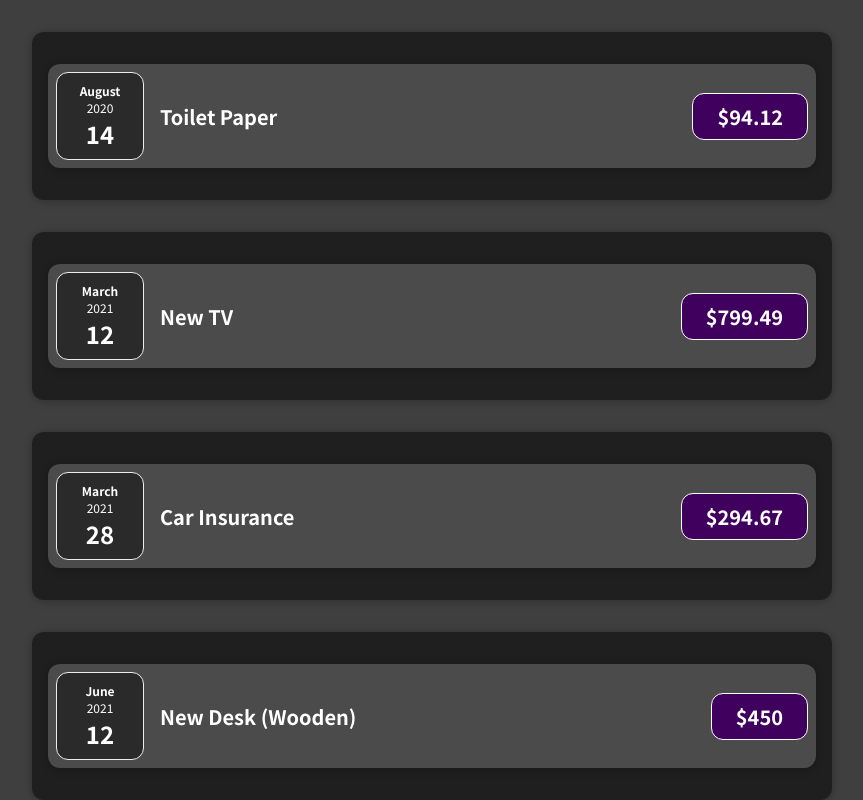
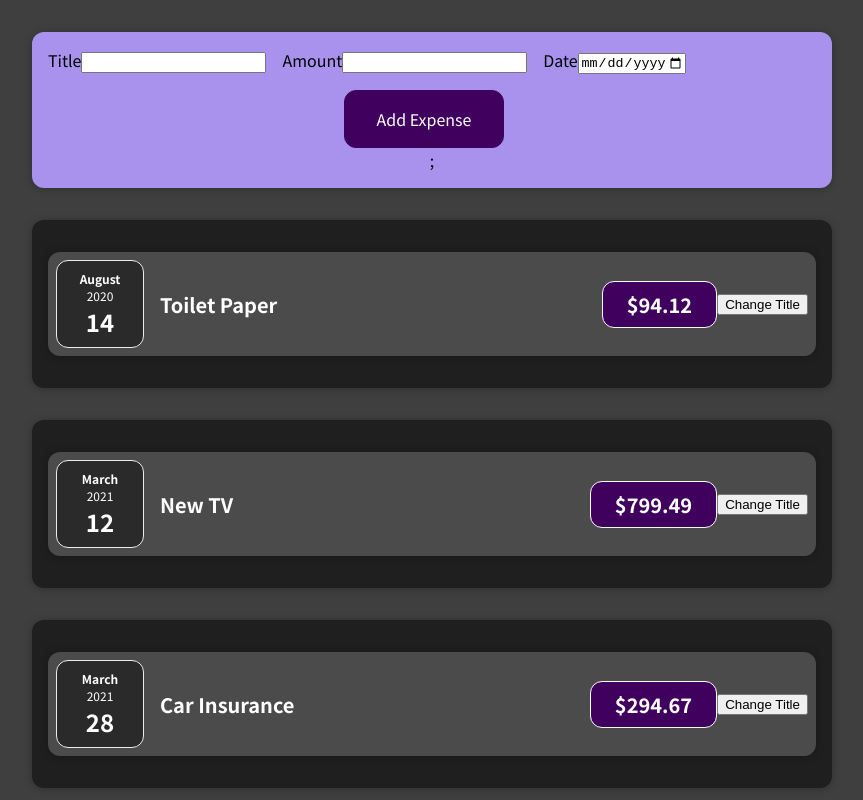
Before and after one commit to evelyndotjs/expense_tracker, a React (Create React App) app: page / in a window 1280 px wide. Shown: the top 800 px of the page, without its empty margins (208-1071 px from the left). Built offline with nearby package versions, Linux system fonts and the light colour scheme.

Commit message:
Add Expense form

```diff
--- a/src/App.js
+++ b/src/App.js
@@ -1,4 +1,5 @@
 import Expenses from "./components/Expenses/Expenses";
+import NewExpense from "./components/NewExpense/NewExpense";
 
 function App() {
   const expenses = [
@@ -25,6 +26,7 @@
 
   return (
     <div>
+      <NewExpense />
       {expenses.map((expense) => (
         <Expenses
           key={expenses.id}
--- a/src/components/Expenses/ExpenseItem.js
+++ b/src/components/Expenses/ExpenseItem.js
@@ -1,16 +1,23 @@
-import React from "react";
+import React, { useState } from "react";
 import "./ExpenseItem.css";
 import ExpenseDate from "./ExpenseDate";
 import Card from "../UI/Card";
 
 function ExpenseItem(props) {
+  const [title, setTitle] = useState(props.title);
+
+  function handleClick() {
+    setTitle("Updated");
+  }
+
   return (
     <Card className="expense-item">
       <ExpenseDate date={props.date} />
       <div className="expense-item__description">
-        <h2>{props.title}</h2>
+        <h2>{title}</h2>
         <div className="expense-item__price">${props.amount}</div>
       </div>
+      <button onClick={handleClick}>Change Title</button>
     </Card>
   );
 }
--- /dev/null
+++ b/src/components/NewExpense/ExpenseForm.css
@@ -0,0 +1,26 @@
+.new-expense__controls {
+  display: flex;
+  flex-wrap: wrap;
+  gap: 1rem;
+  margin-bottom: 1rem;
+  text-align: left;
+}
+
+.new-expense__control label {
+  font-weight: bold;
+  margin-bottom: 0.5rem;
+  display: block;
+}
+
+.new-expense__control input {
+  font: inherit;
+  padding: 0.5rem;
+  border-radius: 6px;
+  border: 1px solid #ccc;
+  width: 20rem;
+  max-width: 100%;
+}
+
+.new-expense__actions {
+  text-align: right;
+}
--- /dev/null
+++ b/src/components/NewExpense/ExpenseForm.js
@@ -0,0 +1,28 @@
+import React from "react";
+import "./ExpenseForm.css";
+
+function ExpenseForm() {
+  return (
+    <form>
+      <div className="new-expense__controls">
+        <div classname="new-expense__control">
+          <label>Title</label>
+          <input type="text"></input>
+        </div>
+        <div classname="new-expense__control">
+          <label>Amount</label>
+          <input type="number" min="0.01" step="0.01"></input>
+        </div>
+        <div classname="new-expense__control">
+          <label>Date</label>
+          <input type="date" min="2022-01-01" max="2025-12-31"></input>
+        </div>
+      </div>
+      <button className="new-expense__actions" type="submit">
+        Add Expense
+      </button>
+    </form>
+  );
+}
+
+export default ExpenseForm;
--- /dev/null
+++ b/src/components/NewExpense/NewExpense.css
@@ -0,0 +1,38 @@
+.new-expense {
+  background-color: #a892ee;
+  padding: 1rem;
+  margin: 2rem auto;
+  width: 50rem;
+  max-width: 95%;
+  border-radius: 12px;
+  text-align: center;
+  box-shadow: 0 1px 8px rgba(0, 0, 0, 0.25);
+}
+
+.new-expense button {
+  font: inherit;
+  cursor: pointer;
+  padding: 1rem 2rem;
+  border: 1px solid #40005d;
+  background-color: #40005d;
+  color: white;
+  border-radius: 12px;
+  margin-right: 1rem;
+}
+
+.new-expense button:hover,
+.new-expense button:active {
+  background-color: #510674;
+  border-color: #510674;
+}
+
+.new-expense button.alternative {
+  color: #220131;
+  border-color: transparent;
+  background-color: transparent;
+}
+
+.new-expense button.alternative:hover,
+.new-expense button.alternative:active {
+  background-color: #ddb3f8;
+}
--- /dev/null
+++ b/src/components/NewExpense/NewExpense.js
@@ -0,0 +1,13 @@
+import React from "react";
+import "./NewExpense.css";
+import ExpenseForm from "./ExpenseForm";
+
+function NewExpense() {
+  return (
+    <div className="new-expense">
+      <ExpenseForm />;
+    </div>
+  );
+}
+
+export default NewExpense;
```
